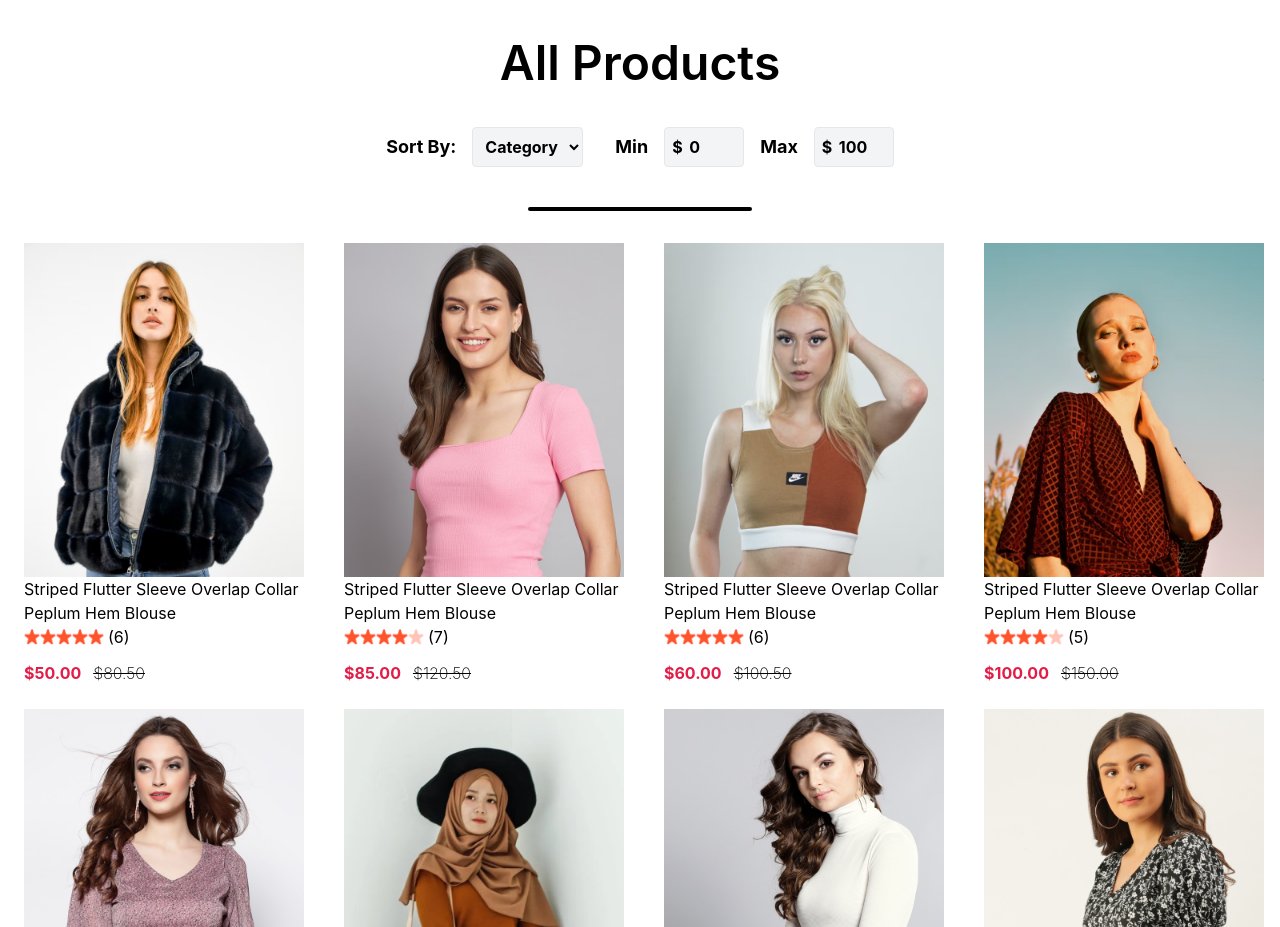
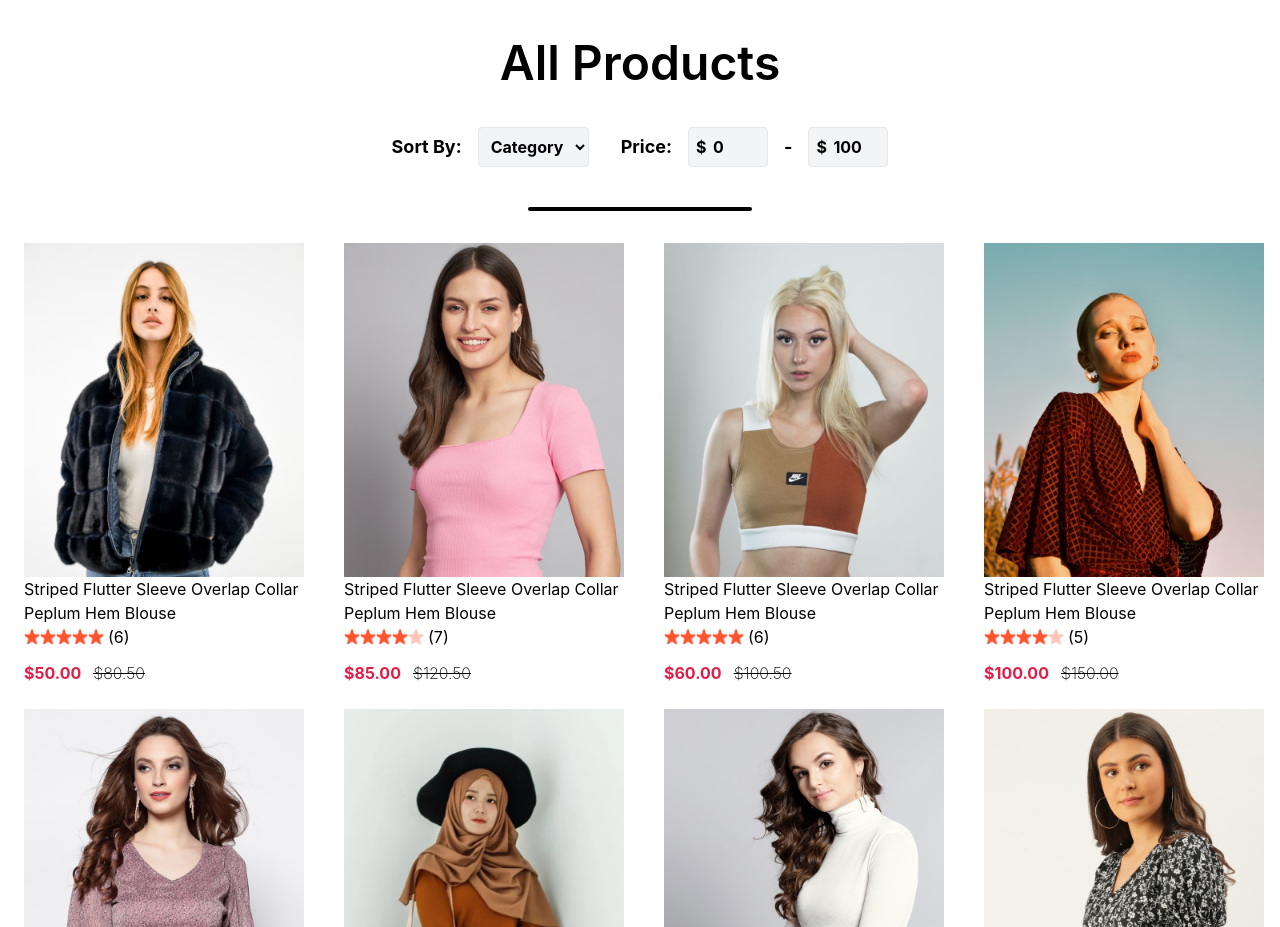
Before and after one commit to lorencouse/foldy-friends, a React (Create React App) app: page /shop in a window 1280 px wide. Shown: the part 2847-3774 px from the top of the page. Built offline with nearby package versions, Linux system fonts and the light colour scheme.

Commit message:
v0.27a
Can now apply multiple filters.

```diff
--- a/src/Components/ProductCategory/Category.tsx
+++ b/src/Components/ProductCategory/Category.tsx
@@ -10,30 +10,25 @@ export const Category = ({ category }: { category: string }) => {
   const { allProducts } = useShopContext();
   const categoryProducts = filterProductCategory(allProducts, category);
   const [filteredProducts, setFilteredProducts] = useState<ProductData[]>(categoryProducts);
-  const [priceFilter, setPriceFilter] = useState<{ min: number; max: number }>({ min: 0, max: 110 });
 
-  useEffect(() => {
-    setFilteredProducts(categoryProducts);
-    setPriceFilter({ min: 0, max: 110 }); // Reset price filters
-  }, [category]);
+
 
   return (
     <div className="lg:w-11/12 m-auto">
       <img src={require(`../../Assets/banner_${category}.png`)} alt={`${category} banner`} />
-      <div className="sort-by flex flex-row justify-between items-center">
-        <p>
+      <div className="sort-by flex flex-row flex-wrap justify-between items-center m-3 ">
+        <p className='my-5'>
           <span className="font-extrabold">Showing 1-12</span> out of {filteredProducts.length} products
         </p>
-        <button className="rounded-full w-32 text-black p-3 bg-white hover:bg-gray-500 outline outline-1 outline-gray-400 my-10">
-          Sort By
-        </button>
+
+        <div className='flex justify-end items-end w-full md:w-96'>
+        <PriceFilters
+          products={categoryProducts}
+          setFilteredProducts={setFilteredProducts}
+        />
+        </div>
       </div>
-      <PriceFilters
-        products={categoryProducts}
-        setFilteredProducts={setFilteredProducts}
-        priceFilter={priceFilter}
-        setPriceFilter={setPriceFilter}
-      />
+
       <Collections header={category} productData={filteredProducts} />
       <ButtonRoundBlack label="Load More" url="" />
     </div>
--- a/src/Components/ProductCategory/ProductFilters.tsx
+++ b/src/Components/ProductCategory/ProductFilters.tsx
@@ -1,46 +1,54 @@
 import React from 'react'
 import { ProductData } from '../../types';
 import { filterProductCategory, filterProductPrice } from '../../Tools/ShuffleProducts';
-import { useState } from 'react';
+import { useState, useEffect } from 'react';
+import { useShopContext } from '../../Context/ShopContext';
+import { Category } from './Category';
 
 
 
 interface PriceFiltersProps {
   products: ProductData[];
   setFilteredProducts: (products: ProductData[]) => void;
-  priceFilter: { min: number; max: number };
-  setPriceFilter: React.Dispatch<React.SetStateAction<{ min: number; max: number }>>;
+  // category: string;
 }
 
 export const PriceFilters: React.FC<PriceFiltersProps> = ({
   products,
   setFilteredProducts,
-  priceFilter,
-  setPriceFilter,
+  // category
 }) => {
+
+  const [priceFilter, setPriceFilter] = useState<{ min: number; max: number }>({ min: 0, max: 100 });
+  const { activeCategory } = useShopContext();
+
   const handleMinPrice = (e: React.ChangeEvent<HTMLInputElement>) => {
-    const value = e.target.value;
-    setPriceFilter(p => ({ ...p, min: Number(value) }));
-    setFilteredProducts(filterProductPrice(products, Number(value), priceFilter.max));
+    setPriceFilter(p => ({ ...p, min: Number(e.target.value) }));
+    setFilteredProducts(filterProductPrice(products, Number(e.target.value), priceFilter.max));
   };
 
   const handleMaxPrice = (e: React.ChangeEvent<HTMLInputElement>) => {
-    const value = e.target.value;
-    setPriceFilter(p => ({ ...p, max: Number(value) }));
-    setFilteredProducts(filterProductPrice(products, priceFilter.min, Number(value)));
+    setPriceFilter(p => ({ ...p, max: Number(e.target.value) }));
+    setFilteredProducts(filterProductPrice(products, priceFilter.min, Number(e.target.value)));
   };
+
+
+  useEffect(() => {
+    setFilteredProducts(filterProductCategory( products, activeCategory));
+    setPriceFilter({ min: 0, max: 130 });
+  }, [activeCategory]);
 
   return (
     <div className="price-filters flex flex-row items-center">
       <PriceFilter
-        label="Min"
+        label="Price:"
         min={1}
         max={priceFilter.max - 1}
         value={priceFilter.min}
         onchange={handleMinPrice}
       />
       <PriceFilter
-        label="Max"
+        label="- "
         min={priceFilter.min + 1}
         max={200}
         value={priceFilter.max}
@@ -76,26 +84,70 @@ const PriceFilter = (props: {
   );
 };
 
-
-export const CategoryFilter = ( props:{ categories:string[], products:ProductData[], setFilteredProducts:(products:ProductData[]) => void } ) => {
+export const AllProductFilters = (props: { categories: string[], products: ProductData[], setFilteredProducts: (products: ProductData[]) => void }) => {
+  const [priceFilter, setPriceFilter] = useState<{ min: number; max: number }>({ min: 0, max: 100 });
+  const [selectedCategory, setSelectedCategory] = useState<string>("all");
 
   const handleCategoryChange = (e: React.ChangeEvent<HTMLSelectElement>) => {
-        const selectedCategory = e.target.value;
-        if (selectedCategory === "all") {
-            props.setFilteredProducts(props.products);
-        } else {
-            props.setFilteredProducts(filterProductCategory(props.products, selectedCategory));
+    const newCategory = e.target.value;
+    setSelectedCategory(newCategory);
+    applyFilters(priceFilter, newCategory);
+  };
+
+  const handleMinPrice = (e: React.ChangeEvent<HTMLInputElement>) => {
+    const value = Number(e.target.value);
+    setPriceFilter(p => {
+      const newFilter = { ...p, min: value };
+      applyFilters(newFilter, selectedCategory);
+      return newFilter;
+    });
+  };
+
+  const handleMaxPrice = (e: React.ChangeEvent<HTMLInputElement>) => {
+    const value = Number(e.target.value);
+    setPriceFilter(p => {
+      const newFilter = { ...p, max: value };
+      applyFilters(newFilter, selectedCategory);
+      return newFilter;
+    });
+  };
+
+  const applyFilters = (priceFilter: { min: number; max: number }, category: string) => {
+    let filteredProducts = props.products;
+    if (category !== 'all') {
+      filteredProducts = filterProductCategory(filteredProducts, category);
     }
+    filteredProducts = filterProductPrice(filteredProducts, priceFilter.min, priceFilter.max);
+    props.setFilteredProducts(filteredProducts);
   };
 
   return (
+    <div className="sort-by flex justify-center items-center gap-4">
+      <p className='font-bold text-lg'>Sort By:</p>
       <select name="categories" id="categories" onChange={handleCategoryChange} className="p-2 border rounded capitalize font-bold bg-gray-100">
         <option value="all">Category</option>
         {props.categories.map(category => (
-                            <option key={category} value={category} >
+          <option key={category} value={category}>
             {category.charAt(0).toUpperCase() + category.slice(1).toLowerCase()}
           </option>
         ))}
       </select>
-    )
-}
+      <div className="price-filters flex flex-row items-center">
+        <PriceFilter
+          label="Price:"
+          min={1}
+          max={priceFilter.max - 1}
+          value={priceFilter.min}
+          onchange={handleMinPrice}
+        />
+        <PriceFilter
+          label="- "
+          min={priceFilter.min + 1}
+          max={200}
+          value={priceFilter.max}
+          onchange={handleMaxPrice}
+        />
+      </div>
+    </div>
+  );
+};
--- a/src/Pages/Shop.tsx
+++ b/src/Pages/Shop.tsx
@@ -5,13 +5,12 @@ import { filterProductCategory, shuffleProducts } from '../Tools/ShuffleProducts
 import { useShopContext } from '../Context/ShopContext'
 import { Link } from 'react-router-dom'
 import { ProductData } from '../types'
-import { PriceFilters, CategoryFilter } from '../Components/ProductCategory/ProductFilters'
+import {  AllProductFilters } from '../Components/ProductCategory/ProductFilters'
 
 export const Shop = () => {
     const { setActiveCategory, allProducts } = useShopContext();
     const [filteredProducts, setFilteredProducts] = useState<ProductData[]>(allProducts);
     const categories = useMemo(() => ["men", "women", "kids"], []);
-    const [priceFilter, setPriceFilter] = useState<{ min: number; max: number }>({ min: 0, max: 100 });
 
 
     const topSellers = useMemo(() => {
@@ -46,15 +45,11 @@ export const Shop = () => {
 
             <div className="all-products ">
               <h2 className='my-10 text-5xl font-semibold'>All Products</h2>
-                <div className="sort-by flex justify-center items-center gap-4 ">
 
-                    <p className='font-bold text-lg'>Sort By:</p>
 
-                    <CategoryFilter categories={categories} products={allProducts} setFilteredProducts={setFilteredProducts} />
-                    <PriceFilters products={allProducts} setFilteredProducts={setFilteredProducts}         priceFilter={priceFilter}
-                    setPriceFilter={setPriceFilter} />
+                <AllProductFilters categories={categories} products={allProducts} setFilteredProducts={setFilteredProducts} />
 
-                </div>
+
                 <Collections productData={filteredProducts} header='' />
             </div>
         </div>
```
Lines whose indentation alone changed are shown as unchanged.
